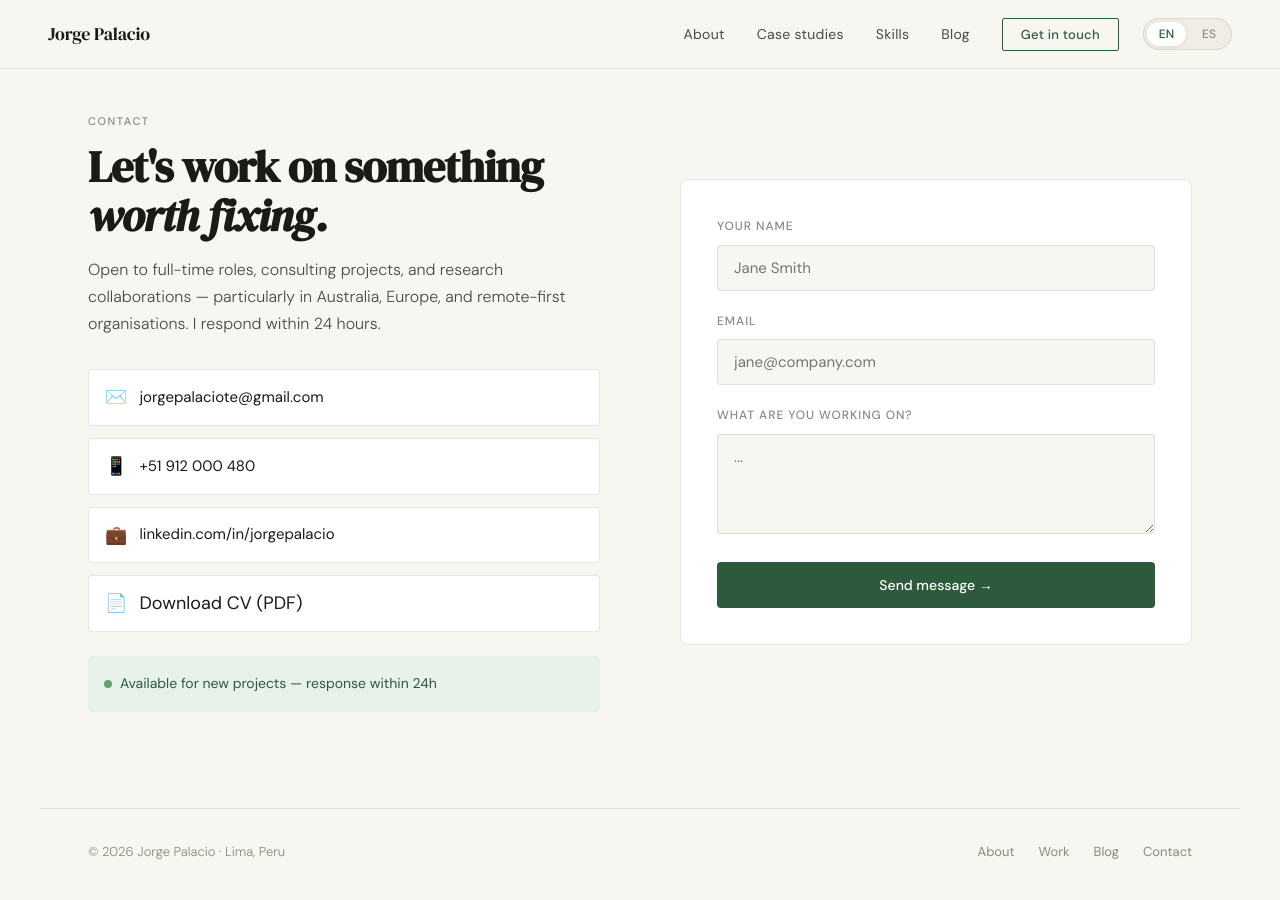
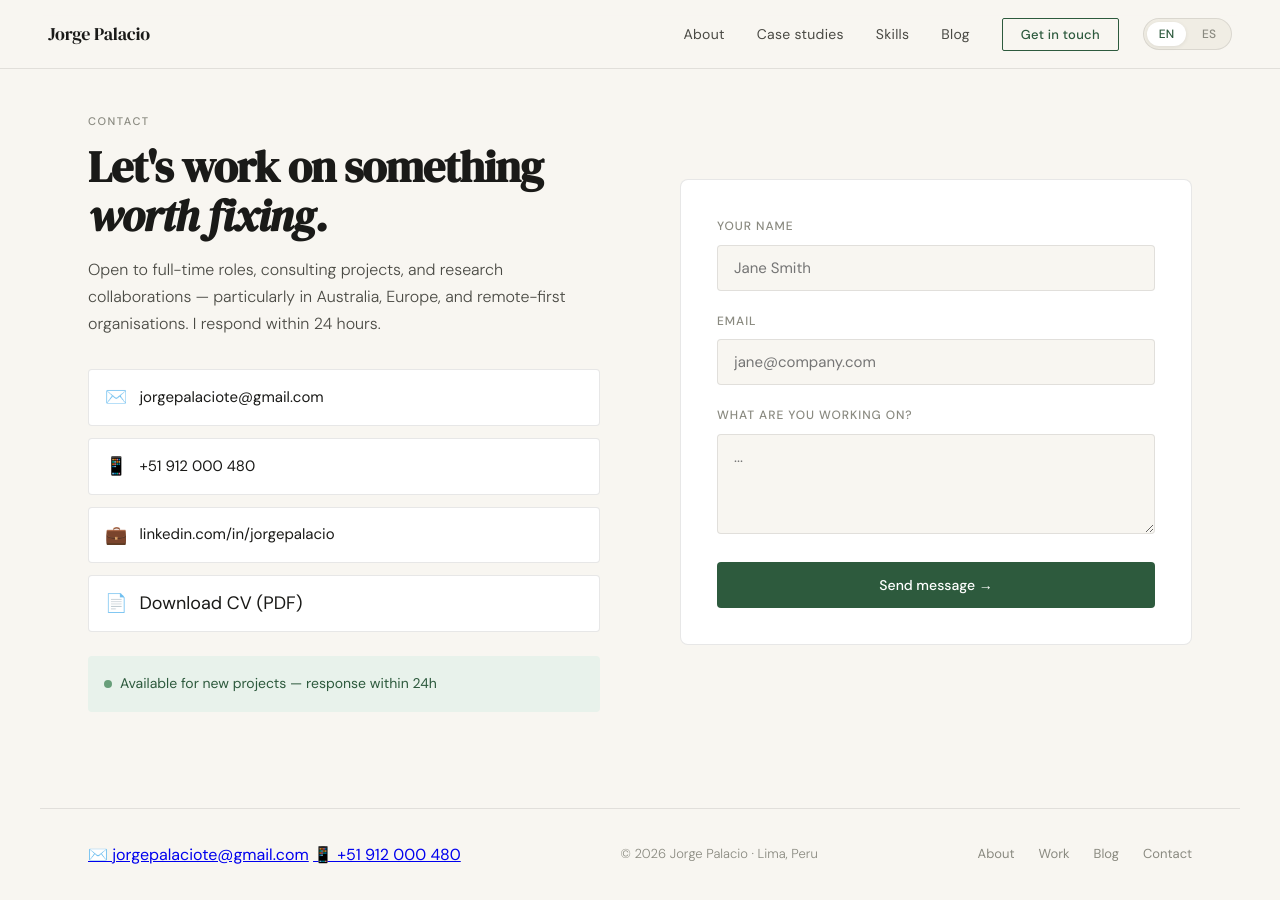
Before and after one commit to jorgepalaciot/Jorgepalaciot.github.io, a Jekyll site: the page built from index.html, in a window 1280 px wide and 900 px high, scrolled down 4182 px. Built offline with Jekyll 4.4.1, drawn with Linux system fonts in a browser that asks for light colours.

Commit message:
Add contact information to footer

```diff
--- a/_layouts/default.html
+++ b/_layouts/default.html
@@ -31,6 +31,10 @@
 {{ content }}
 
 <footer>
+  <div class="footer-contact">
+    <a href="mailto:jorgepalaciote@gmail.com">✉️ jorgepalaciote@gmail.com</a>
+    <a href="tel:+51912000480">📱 +51 912 000 480</a>
+  </div>
   <p>© 2026 Jorge Palacio · Lima, Peru</p>
   <div class="footer-links">
     <a href="/#about" data-en>About</a><a href="/#about" data-es>Sobre mí</a>
```
